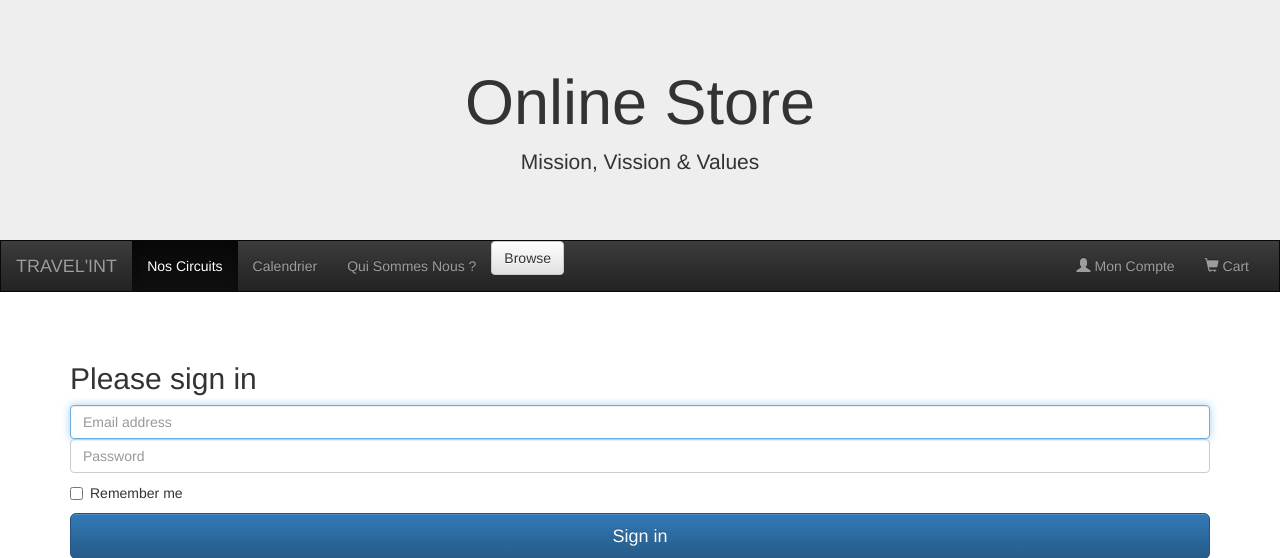
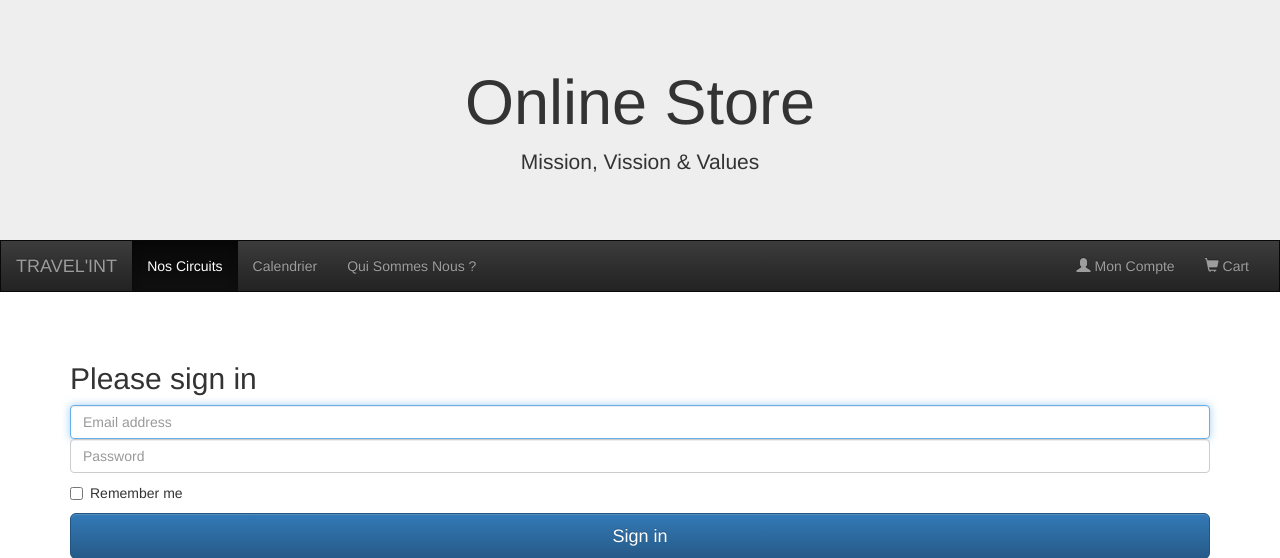
Before and after one commit to Kymaro/archiWeb2A, a PHP site: template agvoyapp/templates/back/ident.html.twig in a window 1280 px wide. Shown: the top 558 px of the page. Run offline with PHP 8.4, Linux system fonts and the light colour scheme; the template is opened without the code that fills it, so the values that code supplies are empty; some libraries are stand-ins or nearby versions.

Commit message:
suppresion bouton browse

```diff
--- a/agvoyapp/templates/baselayout.html.twig
+++ b/agvoyapp/templates/baselayout.html.twig
@@ -39,9 +39,6 @@
                       <li class="active"><a href="/circuit">Nos Circuits</a></li>
                       <li><a href="/programmation">Calendrier</a></li>
                       <li><a href="/">Qui Sommes Nous ?</a></li>
-                      <li>    <label class="btn btn-default btn-file">
-                              Browse <input type="file" style="display: none;">
-                          </label></li>
                   </ul>
                   <ul class="nav navbar-nav navbar-right">
                       <li><a href="/admin/identification"><span class="glyphicon glyphicon-user"></span> Mon Compte</a></li>
```
